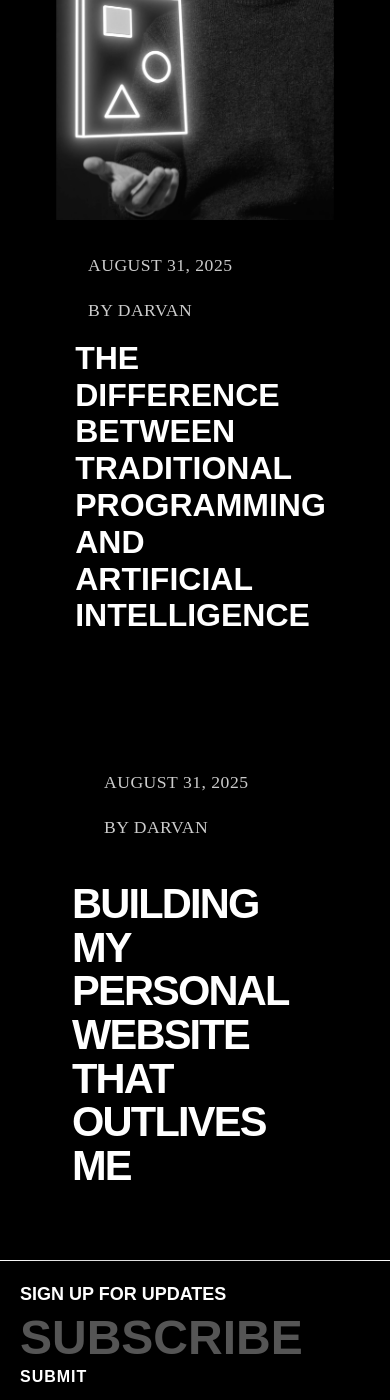
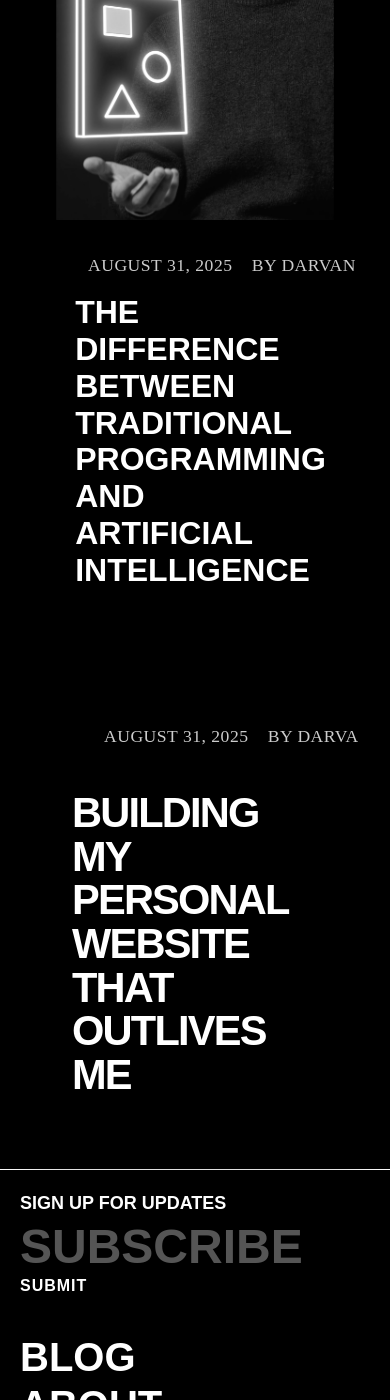
Before and after one commit to DarvanShvan/darvanshvan.github.io, a Jekyll site: the page built from blog/index.html, in a window 390 px wide and 1400 px high, scrolled down 350 px. Built offline with Jekyll 4.4.1, drawn with Linux system fonts in a browser that asks for light colours; some web fonts are replaced; the list of posts is cut into pages by our own code.

Commit message:
Fix blog meta alignment - date and author in same line

```diff
--- a/assets/css/blog.css
+++ b/assets/css/blog.css
@@ -116,8 +116,8 @@
   transition: color 0.3s ease;
   width: 100%;
   box-sizing: border-box;
-  flex-wrap: wrap;
-  align-items: center;
+  flex-wrap: nowrap;
+  align-items: baseline;
 }
 
 .blog-meta span {
@@ -267,7 +267,8 @@
     padding: 1rem 1rem 0.8rem 1rem;
     font-size: 0.9rem;
     gap: 1rem;
-    flex-wrap: wrap;
+    flex-wrap: nowrap;
+    align-items: baseline;
   }
 
   .blog-title {
@@ -310,7 +311,8 @@
     padding: 1.2rem 1.2rem 0.8rem 1.2rem;
     font-size: 0.9rem;
     gap: 1.2rem;
-    flex-wrap: wrap;
+    flex-wrap: nowrap;
+    align-items: baseline;
   }
 
   .blog-title {
@@ -353,7 +355,8 @@
     padding: 1rem 1rem 0.6rem 1rem;
     font-size: 0.85rem;
     gap: 1rem;
-    flex-wrap: wrap;
+    flex-wrap: nowrap;
+    align-items: baseline;
   }
 
   .blog-title {
```
